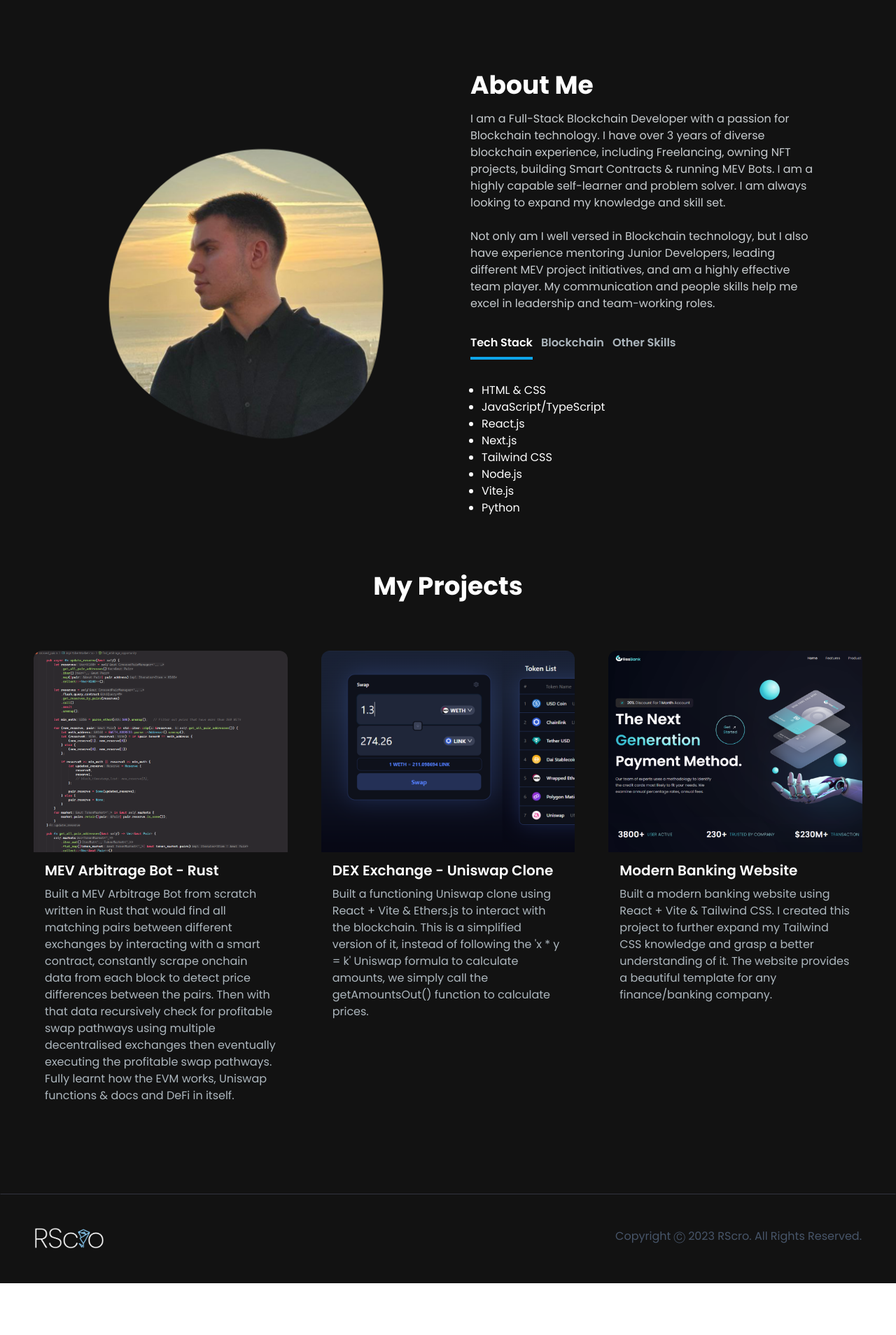
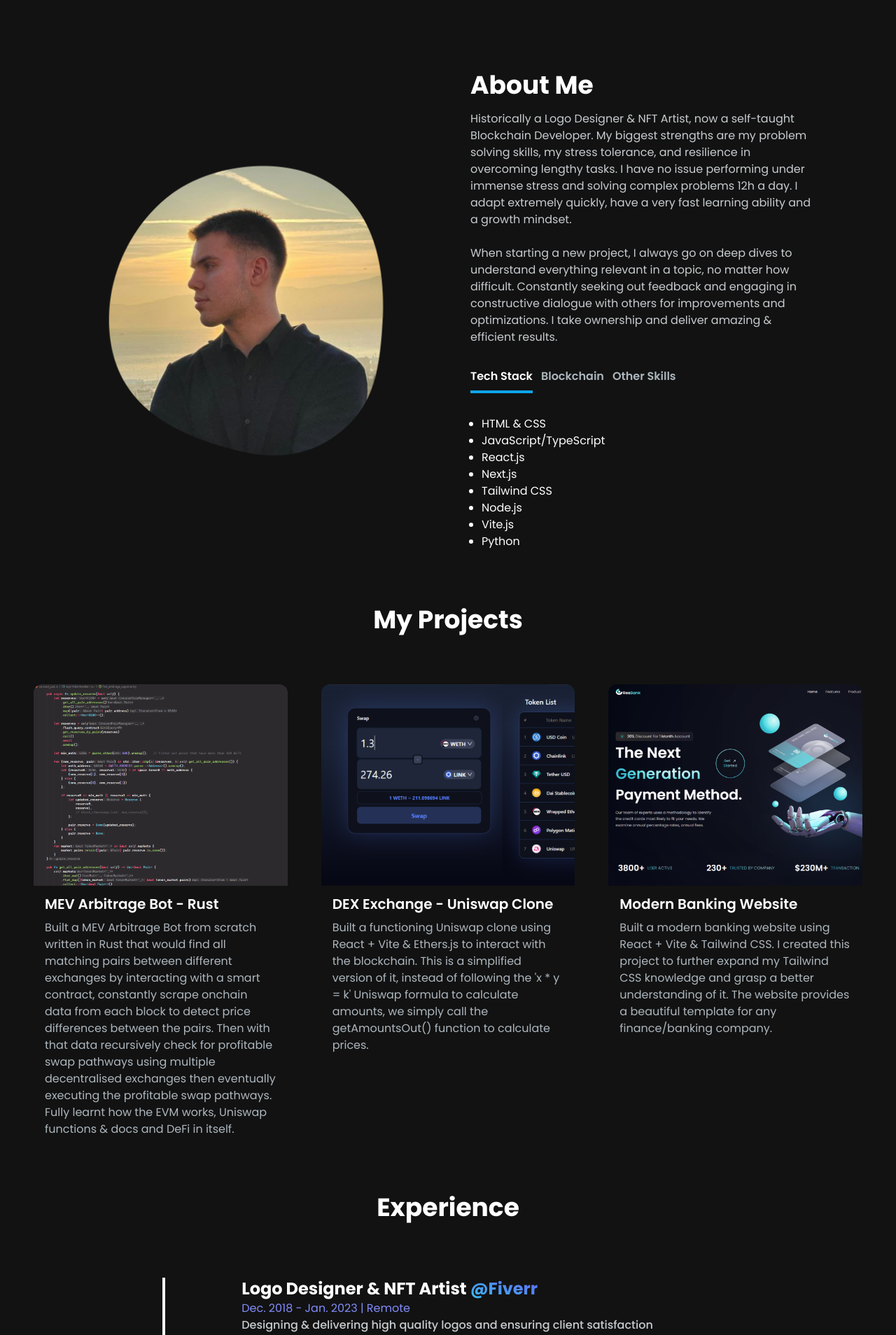
Before and after one commit to RScro/rscro-website, a React (Vite) app: page / in a window 1280 px wide. Shown: the part 880-2788 px from the top of the page at 70% size. Before the commit the page ends 2714 px from the top, so only its background shows below. Built offline with nearby package versions, Linux system fonts and the light colour scheme.

Commit message:
Added Experience

```diff
--- a/src/App.jsx
+++ b/src/App.jsx
@@ -5,6 +5,7 @@ import AchievementsSection from "./components/AchievementsSection";
 import AboutSection from "./components/AboutSection";
 import ProjectsSection from "./components/ProjectsSection";
 import Footer from "./components/Footer";
+import Experience from "./components/Experience";
 
 const App = () => {
   return (
@@ -15,6 +16,7 @@ const App = () => {
         <AchievementsSection />
         <AboutSection />
         <ProjectsSection />
+        <Experience />
       </div>
       <Footer />
     </div>
--- a/src/components/AboutSection.jsx
+++ b/src/components/AboutSection.jsx
@@ -64,24 +64,25 @@ const AboutSection = () => {
   };
 
   return (
-    <section className="text-white" id="about">
+    <div className="text-white" id="about">
       <div className="lg:grid lg:grid-cols-2 gap-8 items-center py-8 px-4 xl:gap-16 sm:py-16 xl:px-16">
         <img src={rscro} className="md:mx-auto" width={500} height={500} />
         <div className="mt-4 lg:mt-0 text-left flex flex-col h-full">
           <h2 className="text-4xl font-bold text-white mb-4">About Me</h2>
           <p className="text-base lg:text-base text-[#c7cccf]">
-            I am a Full-Stack Blockchain Developer with a passion for Blockchain
-            technology. I have over 3 years of diverse blockchain experience,
-            including Freelancing, owning NFT projects, building Smart Contracts
-            & running MEV Bots. I am a highly capable self-learner and problem
-            solver. I am always looking to expand my knowledge and skill set.{" "}
+            Historically a Logo Designer & NFT Artist, now a self-taught
+            Blockchain Developer. My biggest strengths are my problem solving
+            skills, my stress tolerance, and resilience in overcoming lengthy
+            tasks. I have no issue performing under immense stress and solving
+            complex problems 12h a day. I adapt extremely quickly, have a very
+            fast learning ability and a growth mindset.
             <br />
             <br />
-            Not only am I well versed in Blockchain technology, but I also have
-            experience mentoring Junior Developers, leading different MEV
-            project initiatives, and am a highly effective team player. My
-            communication and people skills help me excel in leadership and
-            team-working roles.
+            When starting a new project, I always go on deep dives to understand
+            everything relevant in a topic, no matter how difficult. Constantly
+            seeking out feedback and engaging in constructive dialogue with
+            others for improvements and optimizations. I take ownership and
+            deliver amazing & efficient results.
           </p>
           <div className="flex flex-row justify-start mt-8">
             <TabButton
@@ -111,7 +112,7 @@ const AboutSection = () => {
           </div>
         </div>
       </div>
-    </section>
+    </div>
   );
 };
 
--- /dev/null
+++ b/src/components/Experience.jsx
@@ -0,0 +1,82 @@
+import React, { useRef } from "react";
+import { motion, useScroll } from "framer-motion";
+
+const Details = ({ position, company, companyLink, time, address, work }) => {
+  const ref = useRef(null);
+  return (
+    <li
+      ref={ref}
+      className="text-white my-8 first:mt-0 last:mb-0 w-[70%] mx-auto flex flex-col items-center justify-between"
+    >
+      <motion.div
+        initial={{ y: 50 }}
+        whileInView={{ y: 0 }}
+        transition={{ duration: 0.5, type: "spring" }}
+      >
+        <h3 className="capitalize font-bold text-2xl">
+          {position}&nbsp;
+          <a
+            className="text-transparent bg-clip-text bg-gradient-to-tr from-primary-400 to-secondary-500"
+            href={companyLink}
+          >
+            @{company}
+          </a>
+        </h3>
+        <span className="capitalize font-thin text-secondary-400">
+          {time} | {address}
+        </span>
+        <p className="font-medium w-full text-[#c7cccf]">{work}</p>
+      </motion.div>
+    </li>
+  );
+};
+
+const Experience = () => {
+  const ref = useRef(null);
+  const { scrollYProgress } = useScroll({
+    target: ref,
+    offset: ["start end", "center start"],
+  });
+  return (
+    <div className="my-20" id="experience">
+      <h2 className="text-center text-4xl font-bold text-white mt-4 mb-10 md:mb-20">
+        Experience
+      </h2>
+
+      <div ref={ref} className="w-[75%] mx-auto relative">
+        <motion.div
+          style={{ scaleY: scrollYProgress }}
+          className="absolute lg:left-9 top-0 w-[4px] h-full bg-white origin-top"
+        />
+        <ul className="w-full flex flex-col items-start justify-between ml-4">
+          <Details
+            position="Logo Designer & NFT Artist"
+            company="Fiverr"
+            companyLink="https://www.fiverr.com/"
+            time="Dec. 2018 - Jan. 2023"
+            address="Remote"
+            work={`Designing & delivering high quality logos and ensuring client satisfaction with good communication & swift deliveries.
+
+            In September 2021, also started designing NFTs. Worked with several top tier NFT projects & earned a percentage of the mint funds, was further compensated for my knowledge in Blockchain technology that accelerated the NFTs growth.
+
+            Demonstrated leadership and communication for successful project coordination and specification.
+            `}
+          />
+          <Details
+            position="Blockchain Developer"
+            company="Freelance"
+            time="Jan. 2023 - Present"
+            address="Remote"
+            work="Learned Solidity and started freelancing, building NFT projects, building Smart Contracts & running MEV Bots. Leading different MEV project initiatives and contributing by being a highly effective team player.
+
+            Decided to learn Front-End Development libraries in April. 2023. Started building Dapps for clients using React.js, Next.js, Ethers.js, Tailwind CSS & Node.js."
+          />
+
+          <li></li>
+        </ul>
+      </div>
+    </div>
+  );
+};
+
+export default Experience;
--- a/src/components/HeroSection.jsx
+++ b/src/components/HeroSection.jsx
@@ -3,7 +3,7 @@ import { motion } from "framer-motion";
 
 const HeroSection = () => {
   return (
-    <section className="lg:py-16 text-center">
+    <div className="lg:py-16 text-center">
       <div className="grid grid-cols-1">
         <motion.div
           initial={{ opacity: 0, scale: 0.5 }}
@@ -33,7 +33,7 @@ const HeroSection = () => {
             />
           </h1>
           <p className="text-[#ADB7BE] text-base sm:text-lg mb-6 lg:text-xl">
-            Full-Stack Blockchain Developer, serial learner & professional
+            Self-taught Blockchain Developer, serial learner & professional
             problem solver.
           </p>
           <div>
@@ -60,7 +60,7 @@ const HeroSection = () => {
           className="col-span-4 place-self-center mt-4 lg:mt-0"
         ></motion.div>
       </div>
-    </section>
+    </div>
   );
 };
 
--- a/src/components/Navbar.jsx
+++ b/src/components/Navbar.jsx
@@ -12,6 +12,10 @@ const navLinks = [
   {
     title: "Projects",
     path: "#projects",
+  },
+  {
+    title: "Experience",
+    path: "#experience",
   },
 ];
 
--- a/src/components/ProjectsSection.jsx
+++ b/src/components/ProjectsSection.jsx
@@ -59,7 +59,7 @@ const ProjectsSection = () => {
   };
 
   return (
-    <section id="projects" className="mb-16">
+    <div id="projects" className="mb-16">
       <h2 className="text-center text-4xl font-bold text-white mt-4 mb-0 md:mb-6">
         My Projects
       </h2>
@@ -84,7 +84,7 @@ const ProjectsSection = () => {
           </motion.li>
         ))}
       </ul>
-    </section>
+    </div>
   );
 };
 
```
